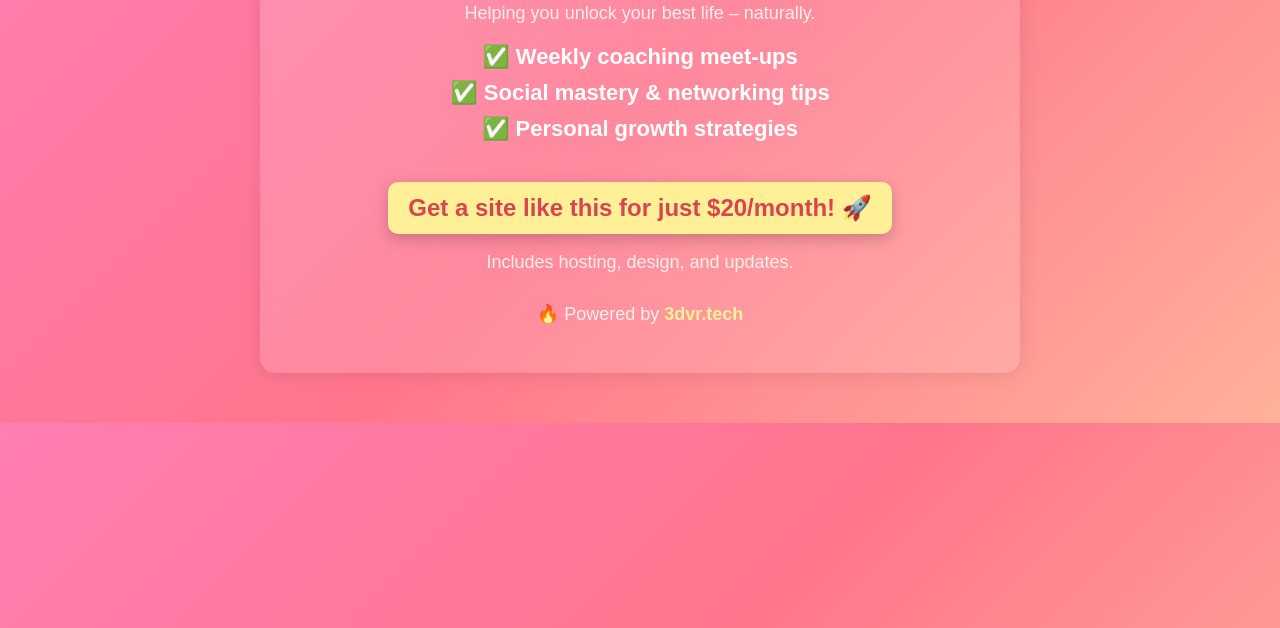
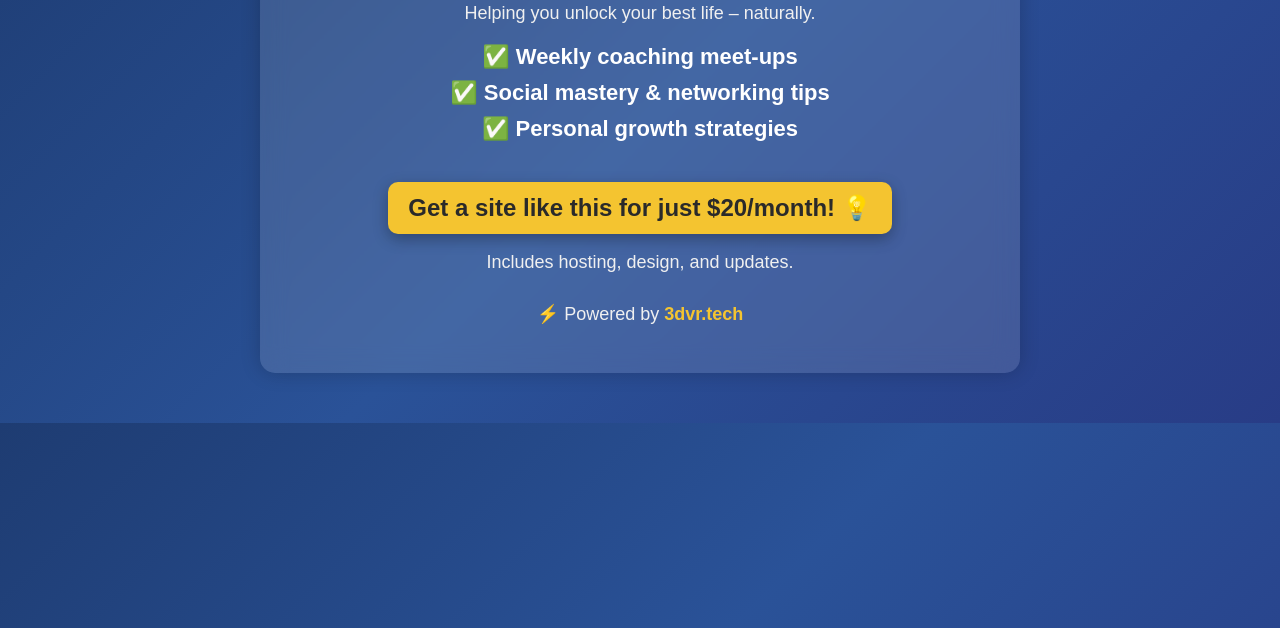
Before and after one commit to tmsteph/bodhi-lowski, a plain HTML site: page index.html in a window 1280 px wide. Shown: the part 172-800 px from the top of the page. Drawn offline with Linux system fonts and the light colour scheme.

Commit message:
Update index.html

```diff
--- a/index.html
+++ b/index.html
@@ -11,17 +11,17 @@
             text-align: center;
             margin: 0;
             padding: 0;
-            background: linear-gradient(135deg, #ff7eb3, #ff758c, #ffb199);
+            background: linear-gradient(135deg, #1e3c72, #2a5298, #283c86);
             color: #fff;
         }
         .container {
             max-width: 700px;
             margin: 50px auto;
             padding: 30px;
-            background: rgba(255, 255, 255, 0.15);
-            backdrop-filter: blur(10px);
+            background: rgba(255, 255, 255, 0.12);
+            backdrop-filter: blur(12px);
             border-radius: 15px;
-            box-shadow: 0 0 20px rgba(0, 0, 0, 0.1);
+            box-shadow: 0 0 20px rgba(0, 0, 0, 0.2);
         }
         h1 {
             font-size: 42px;
@@ -32,7 +32,7 @@
         }
         p {
             font-size: 18px;
-            color: #fcefe9;
+            color: #f0f0f0;
         }
         .features {
             margin-top: 20px;
@@ -48,23 +48,26 @@
             margin-top: 30px;
             font-size: 24px;
             font-weight: bold;
-            background: #ffef96;
-            color: #d64550;
+            background: #f4c430;
+            color: #2a2a2a;
             padding: 12px 20px;
             border-radius: 10px;
             display: inline-block;
-            box-shadow: 0 5px 15px rgba(0, 0, 0, 0.2);
+            box-shadow: 0 5px 15px rgba(0, 0, 0, 0.3);
+            transition: background 0.3s, transform 0.2s;
         }
         .cta:hover {
-            background: #ffcf56;
+            background: #e1b12c;
+            transform: scale(1.05);
             cursor: pointer;
         }
         .footer {
             margin-top: 30px;
             font-size: 16px;
+            color: #ddd;
         }
         a {
-            color: #ffef96;
+            color: #f4c430;
             text-decoration: none;
             font-weight: bold;
         }
@@ -75,7 +78,7 @@
 </head>
 <body>
     <div class="container">
-        <h1>🌟 Bodhi Lowski 🌟</h1>
+        <h1>🚀 Bodhi Lowski 🚀</h1>
         <p>Helping you unlock your best life – naturally.</p>
 
         <div class="features">
@@ -84,11 +87,11 @@
             <span>✅ Personal growth strategies</span>
         </div>
 
-        <div class="cta">Get a site like this for just $20/month! 🚀</div>
+        <div class="cta">Get a site like this for just $20/month! 💡</div>
         <p>Includes hosting, design, and updates.</p>
 
         <div class="footer">
-            <p>🔥 Powered by <a href="https://3dvr.tech" target="_blank">3dvr.tech</a></p>
+            <p>⚡ Powered by <a href="https://3dvr.tech" target="_blank">3dvr.tech</a></p>
         </div>
     </div>
 </body>
```
